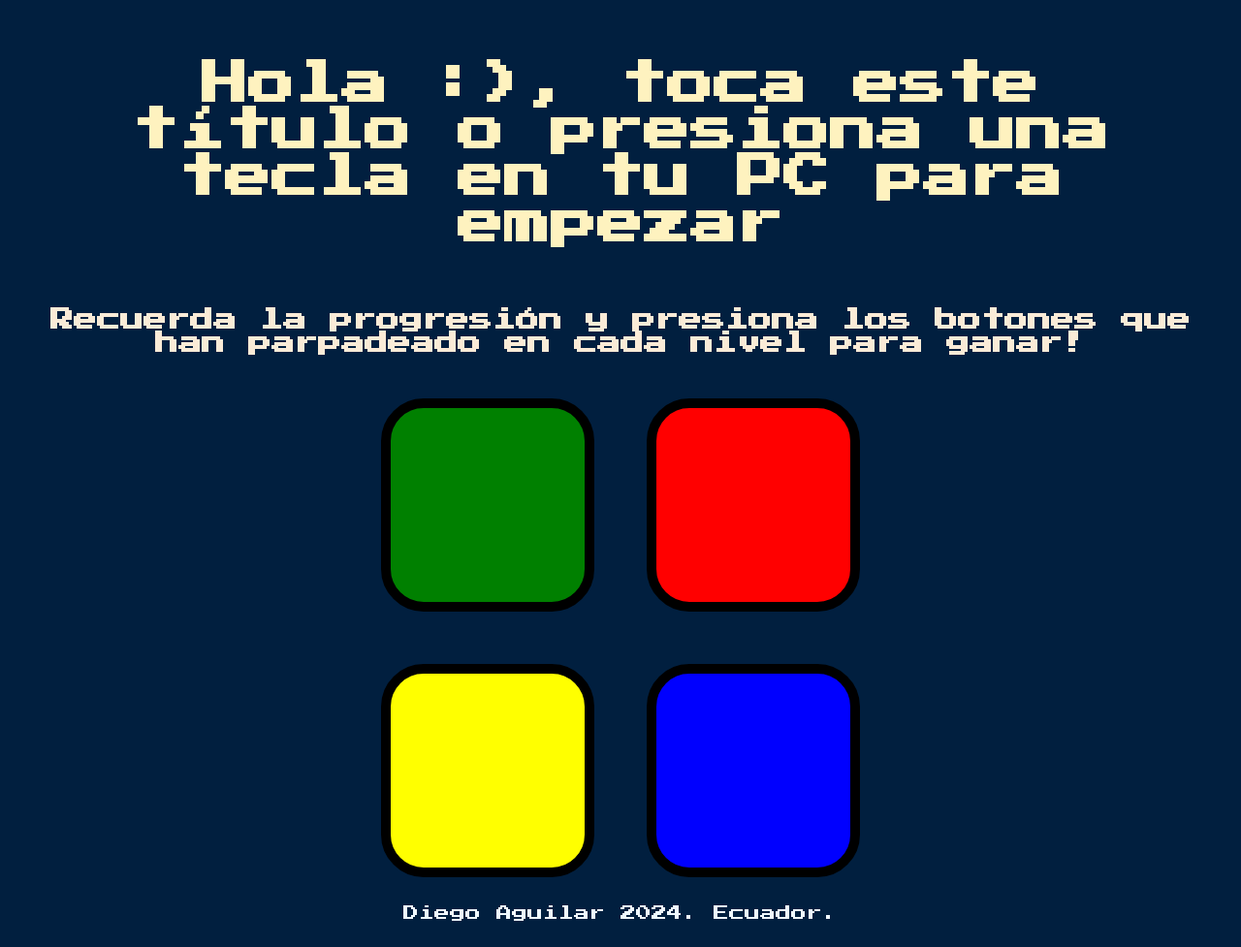
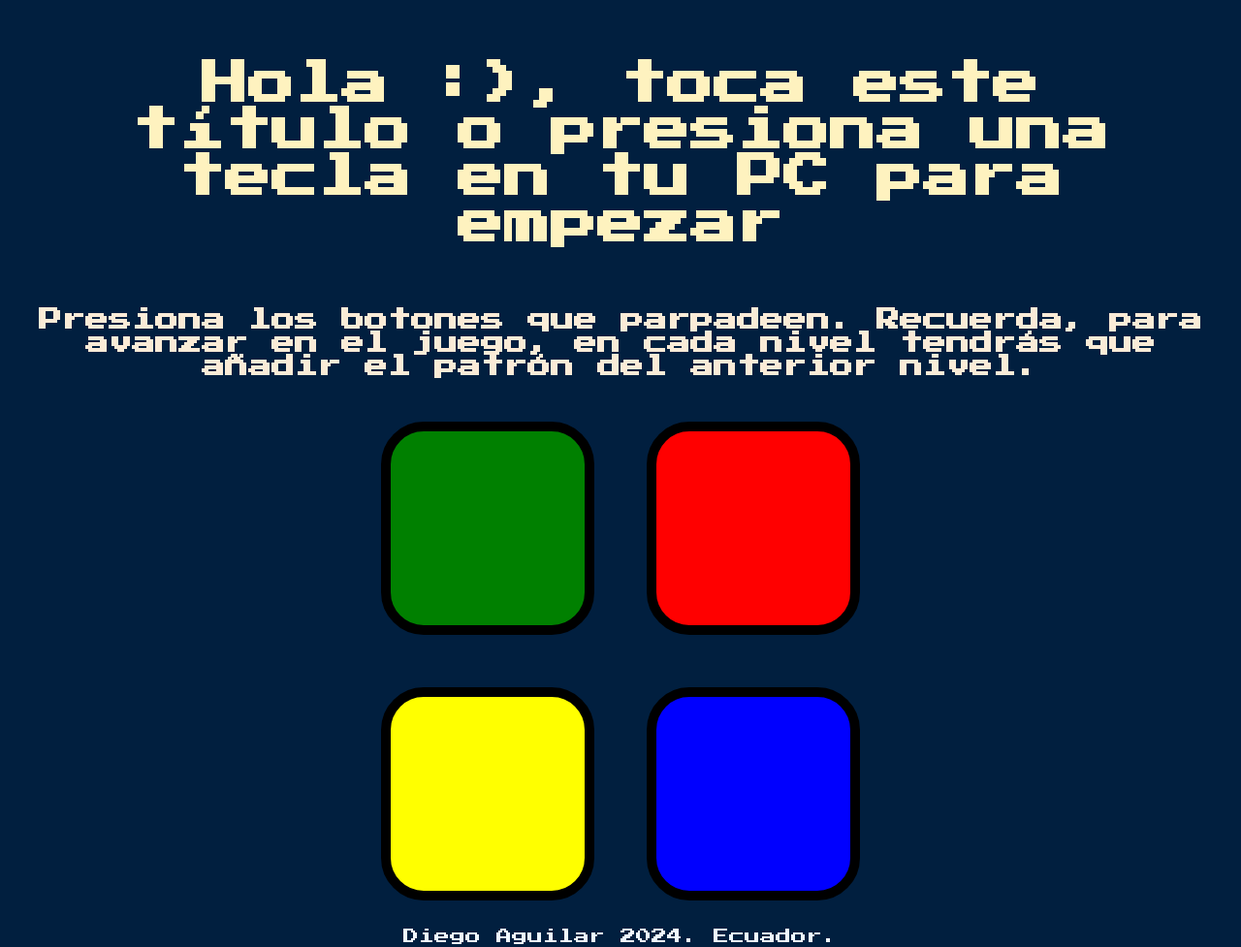
Before and after one commit to DIEGO84FER/Simon-Game-JS, a plain HTML site: page index.html in a window 1280 px wide. Shown: the whole page at 97% size. Drawn offline with nearby package versions, Linux system fonts and the light colour scheme.

Commit message:
Update index.html

```diff
--- a/index.html
+++ b/index.html
@@ -10,7 +10,7 @@
 
 <body>
   <h1 id="level-title">Hola :), toca este título o presiona una tecla en tu PC para empezar</h1>
-  <h2 class="instructions" style="color: antiquewhite; font-family: 'Press Start 2P', cursive;">Recuerda la progresión y presiona los botones que han parpadeado en cada nivel para ganar!</h2>
+  <h2 class="instructions" style="color: antiquewhite; font-family: 'Press Start 2P', cursive;">Presiona los botones que parpadeen. Recuerda, para avanzar en el juego, en cada nivel tendrás que añadir el patrón del anterior nivel.</h2>
   <div class="container">
     <div lass="row">
 
```
